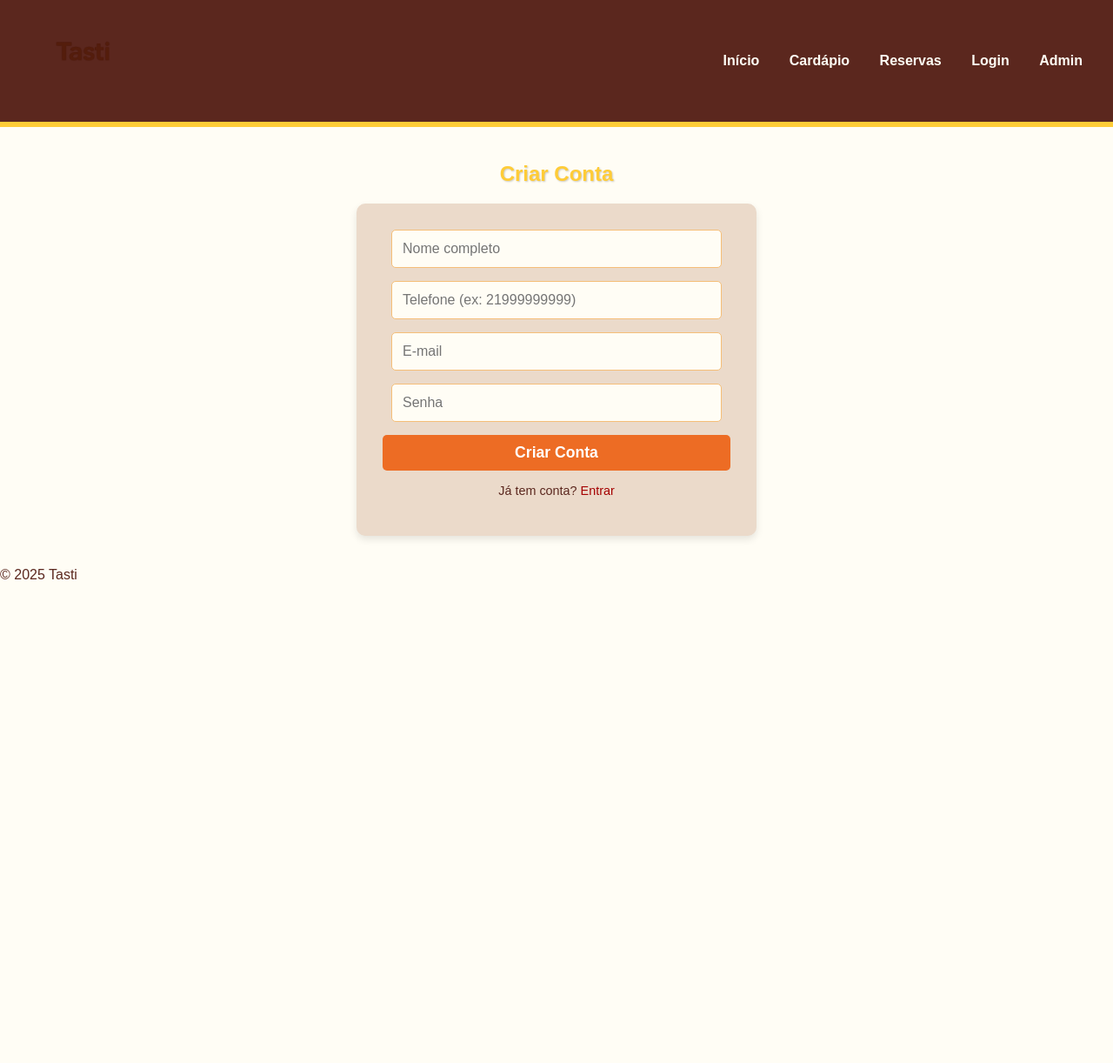
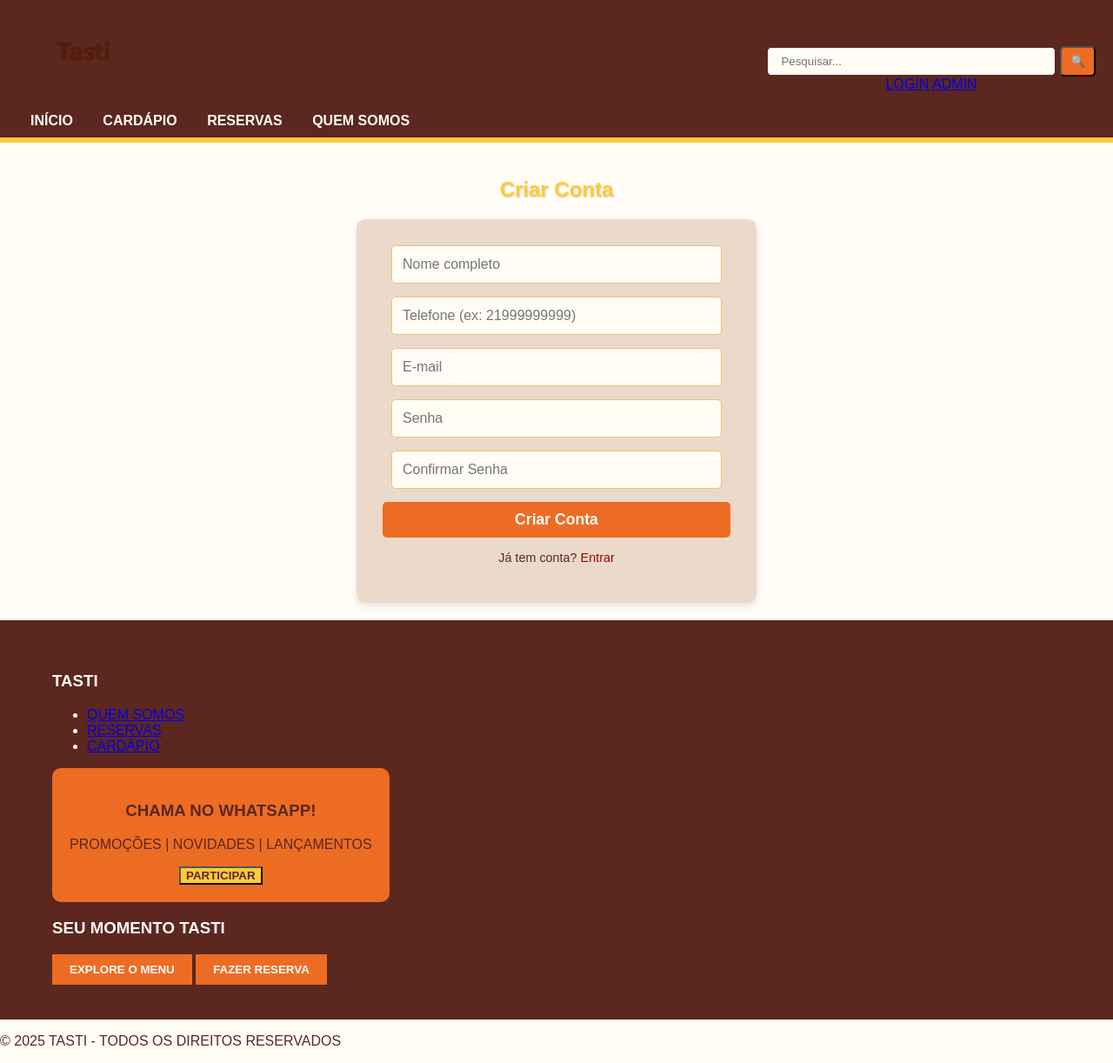
Before and after one commit to frannklinn/tcc2025, a plain HTML site: page criar_conta.html in a window 1280 px wide. Shown: the whole page at 87% size. Before the commit the page ends 800 px from the top, so only its background shows below. Drawn offline with Linux system fonts and the light colour scheme; no server answers.

Commit message:
Refactor criar_conta.html layout and navigation

```diff
--- a/criar_conta.html
+++ b/criar_conta.html
@@ -6,36 +6,42 @@
   <link rel="stylesheet" href="style.css">
 </head>
 <body>
-
   <header>
     <div class="header-container">
+      <div class="header-left">
         <div class="logo-col">
           <img src="logo1.png" alt="Tasti Logo" class="logo">
         </div>
+        <nav class="navbar">
+          <a href="index.html">INÍCIO</a>
+          <a href="menu.html">CARDÁPIO</a>
+          <a href="reservas.html">RESERVAS</a>
+          <a href="sobre.html">QUEM SOMOS</a>
+        </nav>
+      </div>
 
-    <nav class="navbar">
-      <a href="index.html">Início</a>
-      <a href="menu.html">Cardápio</a>
-      <a href="reservas.html">Reservas</a>
-      <a href="login_cliente.html">Login</a>
-      <a href="admin.html">Admin</a>
+      <div class="header-right">
+        <div class="search-bar">
+          <input type="text" placeholder="Pesquisar...">
+          <button>🔍</button>
+        </div>
+        <nav class="user-nav">
+          <a href="login_cliente.html">LOGIN</a>
+          <a href="admin.html">ADMIN</a>
         </nav>
+      </div>
     </div>
   </header>
 
   <main>
     <section class="login-container">
       <h2>Criar Conta</h2>
-
       <div class="login-box">
-
         <input type="text" id="cadNome" placeholder="Nome completo" required>
-
         <input type="tel" id="cadTelefone" placeholder="Telefone (ex: 21999999999)" required>
-
         <input type="email" id="cadEmail" placeholder="E-mail" required>
-
         <input type="password" id="cadSenha" placeholder="Senha" required>
+        <input type="password" id="cadConfirmarSenha" placeholder="Confirmar Senha" required>
 
         <button onclick="criarConta()">Criar Conta</button>
 
@@ -43,14 +49,49 @@
           Já tem conta?
           <a href="login_cliente.html">Entrar</a>
         </p>
-
       </div>
-
     </section>
   </main>
 
-<footer>
-  <p>&copy; 2025 Tasti</p>
+  <footer class="footer">
+    <div class="footer-container">
+      <div class="footer-col footer-nav">
+        <div class="footer-section">
+          <h3>TASTI</h3>
+          <ul class="footer-links">
+            <li><a href="sobre.html">QUEM SOMOS</a></li>
+            <li><a href="reservas.html">RESERVAS</a></li>
+            <li><a href="menu.html">CARDÁPIO</a></li>
+          </ul>
+        </div>
+      </div>
+
+      <div class="footer-col footer-center">
+        <div class="whatsapp-box">
+          <h3>CHAMA NO WHATSAPP!</h3>
+          <p>PROMOÇÕES | NOVIDADES | LANÇAMENTOS</p>
+          <a href="https://wa.me/5521986545581" target="_blank">
+            <button class="whatsapp-btn">PARTICIPAR</button>
+          </a>
+        </div>
+      </div>
+
+      <div class="footer-col footer-app">
+        <div class="app-content">
+          <h3>SEU MOMENTO TASTI</h3>
+          <div class="app-buttons">
+            <button onclick="window.location.href='menu.html'" class="app-nav-btn">EXPLORE O MENU</button>
+            <button onclick="window.location.href='reservas.html'" class="app-nav-btn">FAZER RESERVA</button>
+          </div>
+        </div>
+      </div>
+    </div>
+  </footer>
+
+  <footer class="footer-copyright">
+    <div class="copyright-container">
+      <p>&copy; 2025 TASTI - TODOS OS DIREITOS RESERVADOS</p>
+    </div>
   </footer>
 
   <script type="module" src="app.js"></script>
```
Lines whose indentation alone changed are shown as unchanged.
